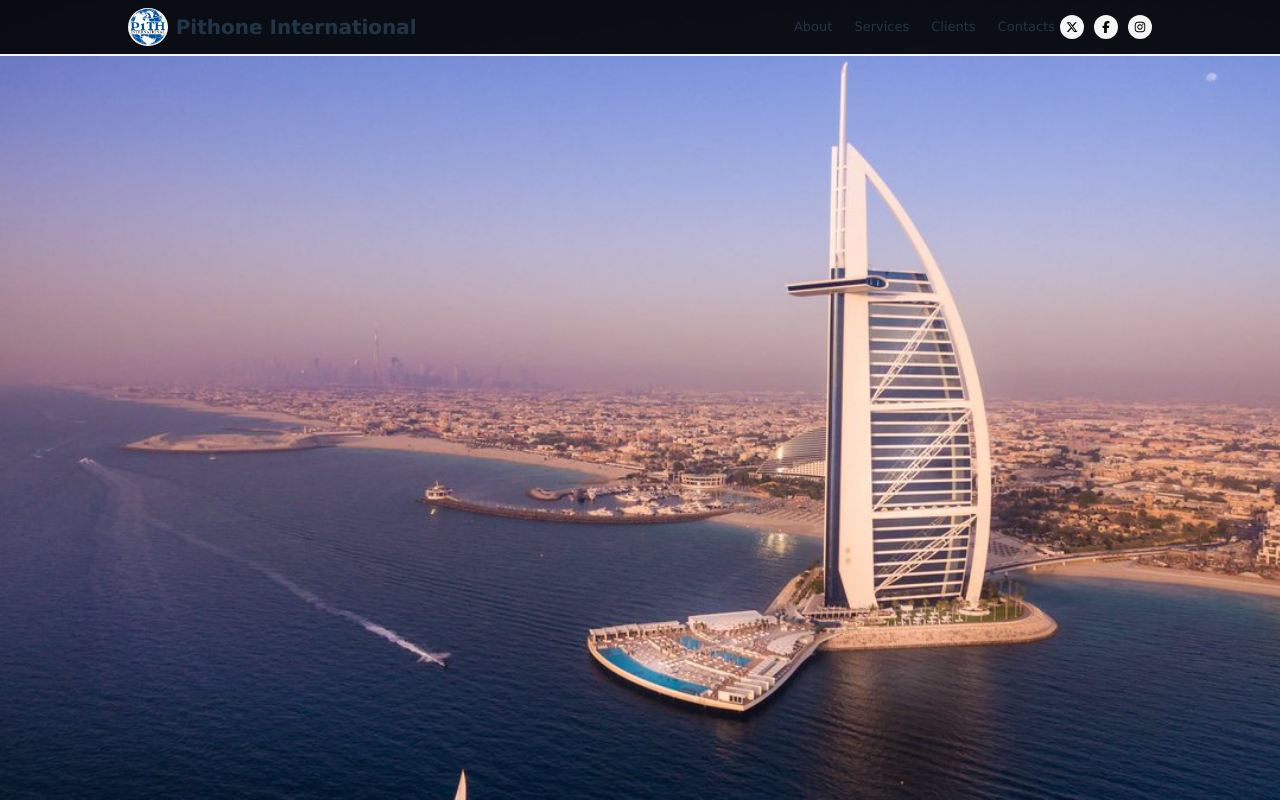
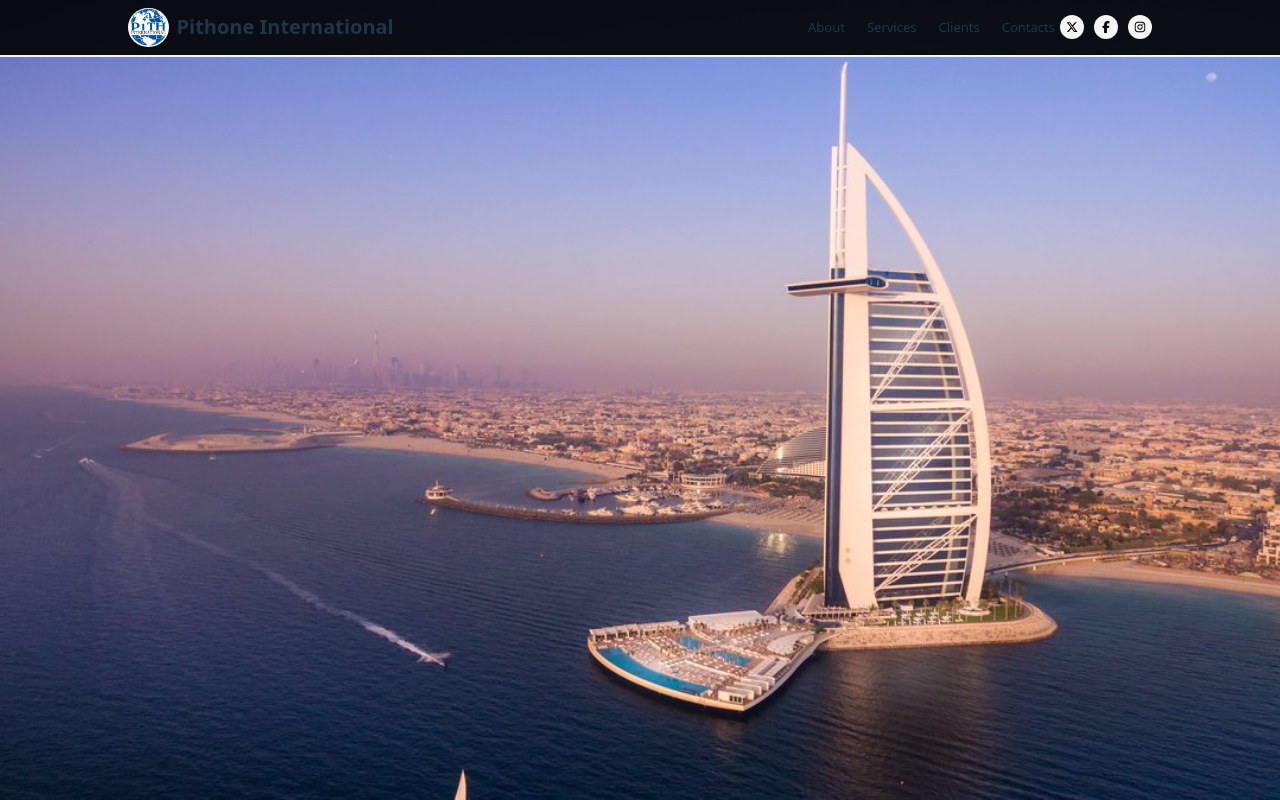
Before and after one commit to 1wes/pithone-international, a React (Vite) app: page / in a window 1280 px wide. Built offline with nearby package versions, Linux system fonts and the light colour scheme.

Commit message:
style: change font family

```diff
--- a/src/index.css
+++ b/src/index.css
@@ -1,5 +1,5 @@
 :root {
-  font-family: Verdana, Geneva, Tahoma, sans-serif;
+  font-family:system-ui, -apple-system, BlinkMacSystemFont, 'Segoe UI', Roboto, Oxygen, Ubuntu, Cantarell, 'Open Sans', 'Helvetica Neue', sans-serif;
   line-height: 1.5;
   font-weight: 400;
 
```
